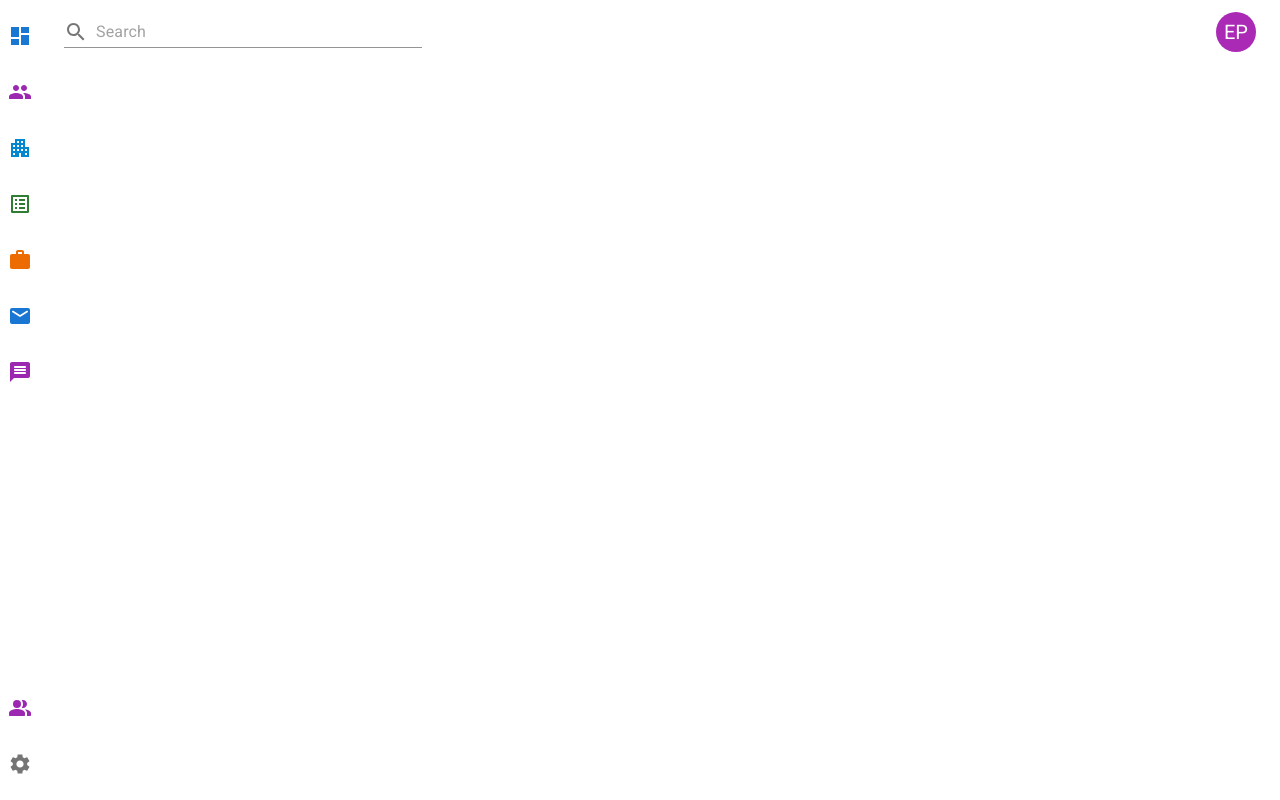
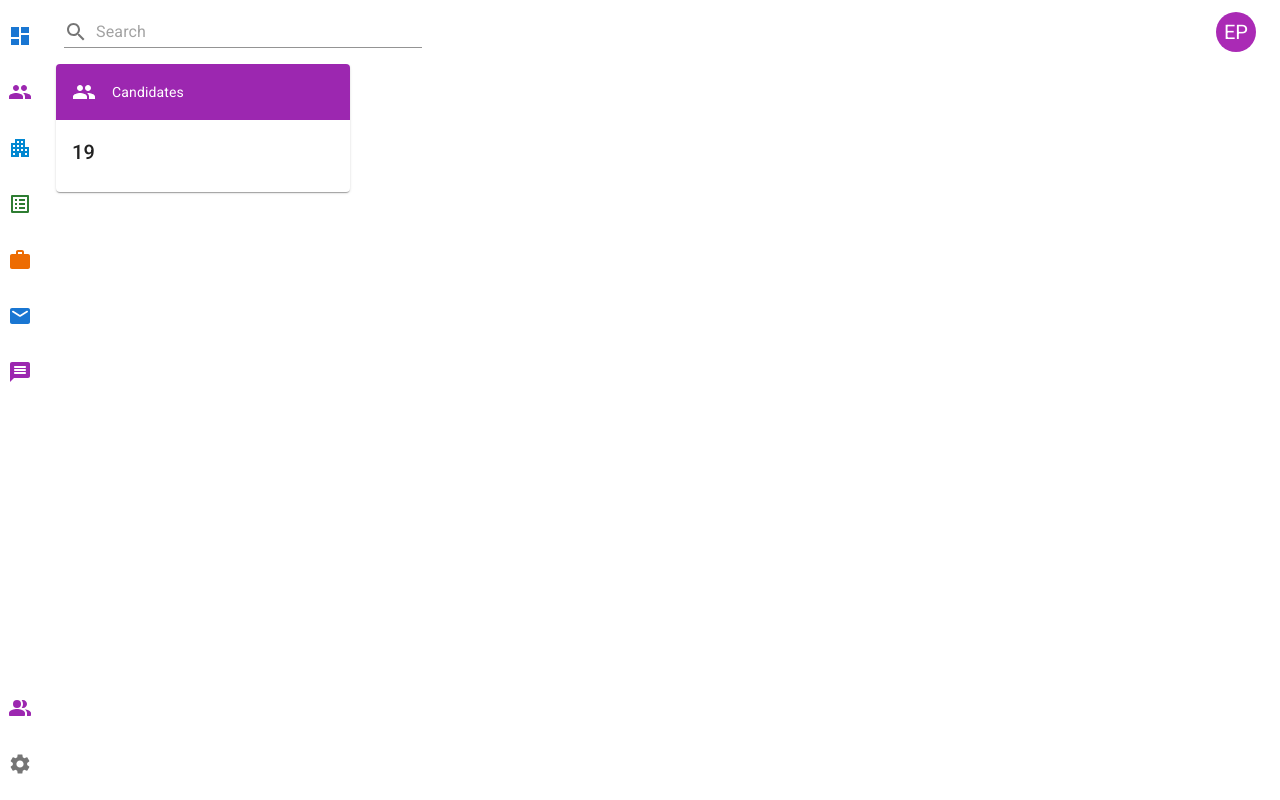
Before and after one commit to Baturalp52/crm-project-1, a React (Create React App) app in the folder crm-ui/: page / in a window 1280 px wide. Built offline with nearby package versions, Linux system fonts and the light colour scheme.

Commit message:
candidates dashboard'a eklendi

```diff
--- /dev/null
+++ b/crm-ui/src/Pages/Dashboard/DashboardGrid.tsx
@@ -0,0 +1,25 @@
+import React from "react";
+import { Grid } from "@mui/material";
+import GridItem from "./GridItem";
+import { People } from "@mui/icons-material";
+import candidates from "../../mockData/candidates";
+
+const DashboardGrid = () => {
+  return (
+    <Grid
+      container
+      rowSpacing={3}
+      columnSpacing={2}
+      sx={{ width: "calc(100% - 40px)", marginLeft: "auto" }}
+    >
+      <GridItem
+        title="Candidates"
+        icon={<People />}
+        data={candidates.length}
+        color="#9c27b0"
+      />
+    </Grid>
+  );
+};
+
+export default DashboardGrid;
--- /dev/null
+++ b/crm-ui/src/Pages/Dashboard/GridItem.tsx
@@ -0,0 +1,20 @@
+import React from "react";
+import { Grid } from "@mui/material";
+import DashboardCard from "../../components/DashboardCard";
+
+interface IGridItemProps {
+  title: string;
+  icon: JSX.Element | JSX.IntrinsicElements;
+  data: string | number;
+  color: string;
+}
+
+const GridItem = (props: IGridItemProps) => {
+  return (
+    <Grid item xs={12} md={3}>
+      <DashboardCard {...props} />
+    </Grid>
+  );
+};
+
+export default GridItem;
--- a/crm-ui/src/Pages/Dashboard/index.tsx
+++ b/crm-ui/src/Pages/Dashboard/index.tsx
@@ -1,7 +1,15 @@
-import React from "react";
+import React, { useEffect } from "react";
+import DashboardGrid from "./DashboardGrid";
 
 const Dashboard = () => {
-  return <></>;
+  useEffect(() => {
+    document.title = "Dashboard || CRM";
+  });
+  return (
+    <>
+      <DashboardGrid />
+    </>
+  );
 };
 
 export default Dashboard;
--- /dev/null
+++ b/crm-ui/src/components/DashboardCard/index.tsx
@@ -0,0 +1,27 @@
+import { Card, CardContent, CardHeader, Typography } from "@mui/material";
+import React from "react";
+
+interface IDashboardCardProps {
+  title: string;
+  icon: JSX.Element | JSX.IntrinsicElements;
+  data: string | number;
+  color: string;
+}
+
+const DashboardCard = (props: IDashboardCardProps) => {
+  const { icon, title, data, color } = props;
+  return (
+    <Card>
+      <CardHeader
+        sx={{ backgroundColor: color, color: "white" }}
+        avatar={icon}
+        title={title}
+      />
+      <CardContent>
+        <Typography variant="h6">{data}</Typography>
+      </CardContent>
+    </Card>
+  );
+};
+
+export default DashboardCard;
```
